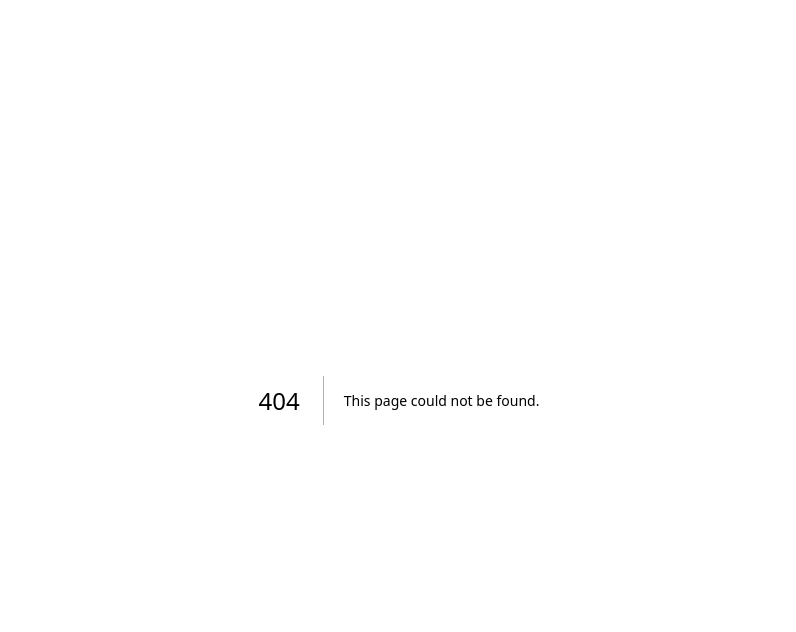
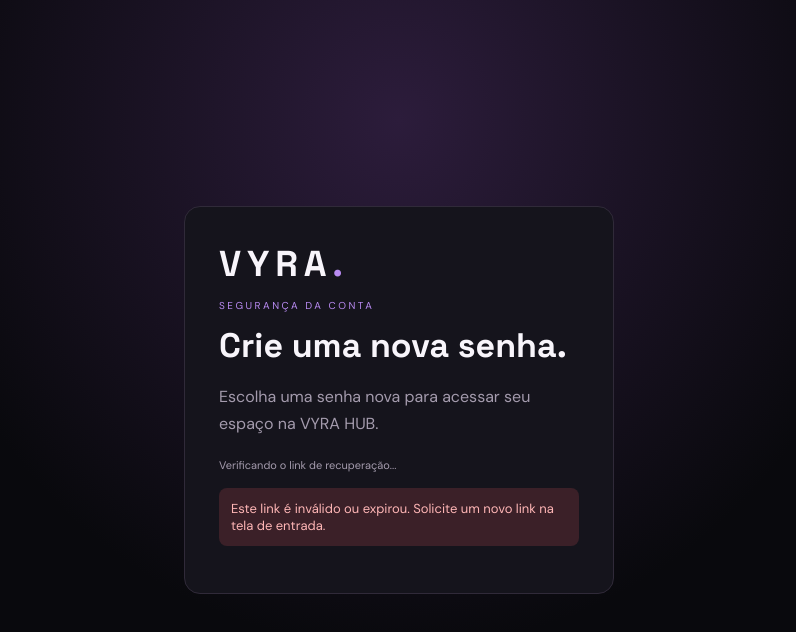
Before and after one commit to Estefanyvieira/Vyra-hub, a Next.js app: page /reset-password in a window 1280 px wide. Before the commit this address had no page. Shown: the top 632 px of the page, without its empty margins (241-1037 px from the left). Built offline with nearby package versions, Linux system fonts and the light colour scheme; no server answers.

Commit message:
Add secure password reset page

```diff
--- /dev/null
+++ b/app/reset-password/page.tsx
@@ -0,0 +1,79 @@
+"use client";
+
+import { useEffect, useState } from "react";
+import { useRouter } from "next/navigation";
+import { supabaseBrowser } from "../../supabase";
+
+export default function ResetPassword() {
+  const [password, setPassword] = useState("");
+  const [confirm, setConfirm] = useState("");
+  const [ready, setReady] = useState(false);
+  const [busy, setBusy] = useState(false);
+  const [message, setMessage] = useState("");
+  const [error, setError] = useState("");
+  const router = useRouter();
+
+  useEffect(() => {
+    let active = true;
+    supabaseBrowser().auth.getSession().then(({ data, error }) => {
+      if (!active) return;
+      if (error || !data.session) {
+        setError("Este link é inválido ou expirou. Solicite um novo link na tela de entrada.");
+      } else {
+        setReady(true);
+      }
+    });
+    return () => { active = false; };
+  }, []);
+
+  async function savePassword(e: React.FormEvent) {
+    e.preventDefault();
+    setError("");
+    setMessage("");
+    if (password.length < 8) {
+      setError("A nova senha precisa ter pelo menos 8 caracteres.");
+      return;
+    }
+    if (password !== confirm) {
+      setError("As senhas não coincidem.");
+      return;
+    }
+
+    setBusy(true);
+    const { error } = await supabaseBrowser().auth.updateUser({ password });
+    setBusy(false);
+    if (error) {
+      setError(error.message);
+      return;
+    }
+    setMessage("Senha alterada com sucesso. Você já pode entrar no VYRA HUB.");
+    await supabaseBrowser().auth.signOut();
+    setTimeout(() => router.replace("/login"), 1800);
+  }
+
+  return (
+    <main className="auth-wrap">
+      <section className="auth-card">
+        <div className="brand">VYRA<span>.</span></div>
+        <p className="eyebrow">SEGURANÇA DA CONTA</p>
+        <h1>Crie uma nova senha.</h1>
+        <p className="muted">Escolha uma senha nova para acessar seu espaço na VYRA HUB.</p>
+
+        {ready ? (
+          <form onSubmit={savePassword}>
+            <label>Nova senha</label>
+            <input type="password" autoComplete="new-password" minLength={8} required
+              value={password} onChange={(e) => setPassword(e.target.value)} placeholder="Mínimo de 8 caracteres" />
+            <label>Confirme a nova senha</label>
+            <input type="password" autoComplete="new-password" minLength={8} required
+              value={confirm} onChange={(e) => setConfirm(e.target.value)} placeholder="Digite novamente" />
+            <button className="button full" disabled={busy}>{busy ? "Salvando..." : "Salvar nova senha"}</button>
+          </form>
+        ) : <p className="hint">Verificando o link de recuperação...</p>}
+
+        {error && <p className="error">{error}</p>}
+        {message && <p className="hint">{message}</p>}
+      </section>
+    </main>
+  );
+}
```
